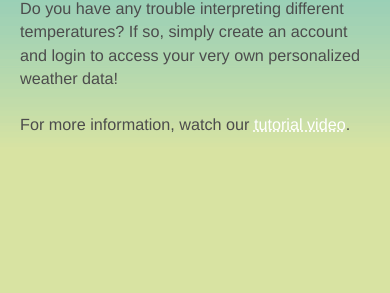
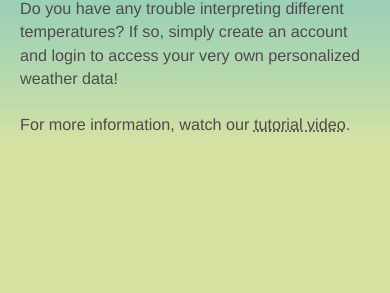
Before and after one commit to fchandra09/weather-buddy, a PHP site: page /index.php/user in a window 390 px wide. Shown: the part 551-844 px from the top of the page. Run offline with PHP 8.4, Linux system fonts and the light colour scheme; data that the repository does not hold is empty; some libraries are stand-ins or nearby versions; some web fonts are replaced.

Commit message:
Updated tutorial video link color for mobile devices.

```diff
--- a/public/css/weather-buddy.css
+++ b/public/css/weather-buddy.css
@@ -279,6 +279,9 @@ a:hover, a:focus {
 		padding: 20px 5px 5px;
 		color: #4c4c4c;
 	}
+	.introduction-box a {
+		color: #4c4c4c;
+	}
 }
 
 @media (min-width: 768px) and (max-width: 991px) {
@@ -288,6 +291,9 @@ a:hover, a:focus {
 	.introduction-box {
 		width: 100%;
 		padding: 30px 5px 10px;
+		color: #4c4c4c;
+	}
+	.introduction-box a {
 		color: #4c4c4c;
 	}
 }
```
